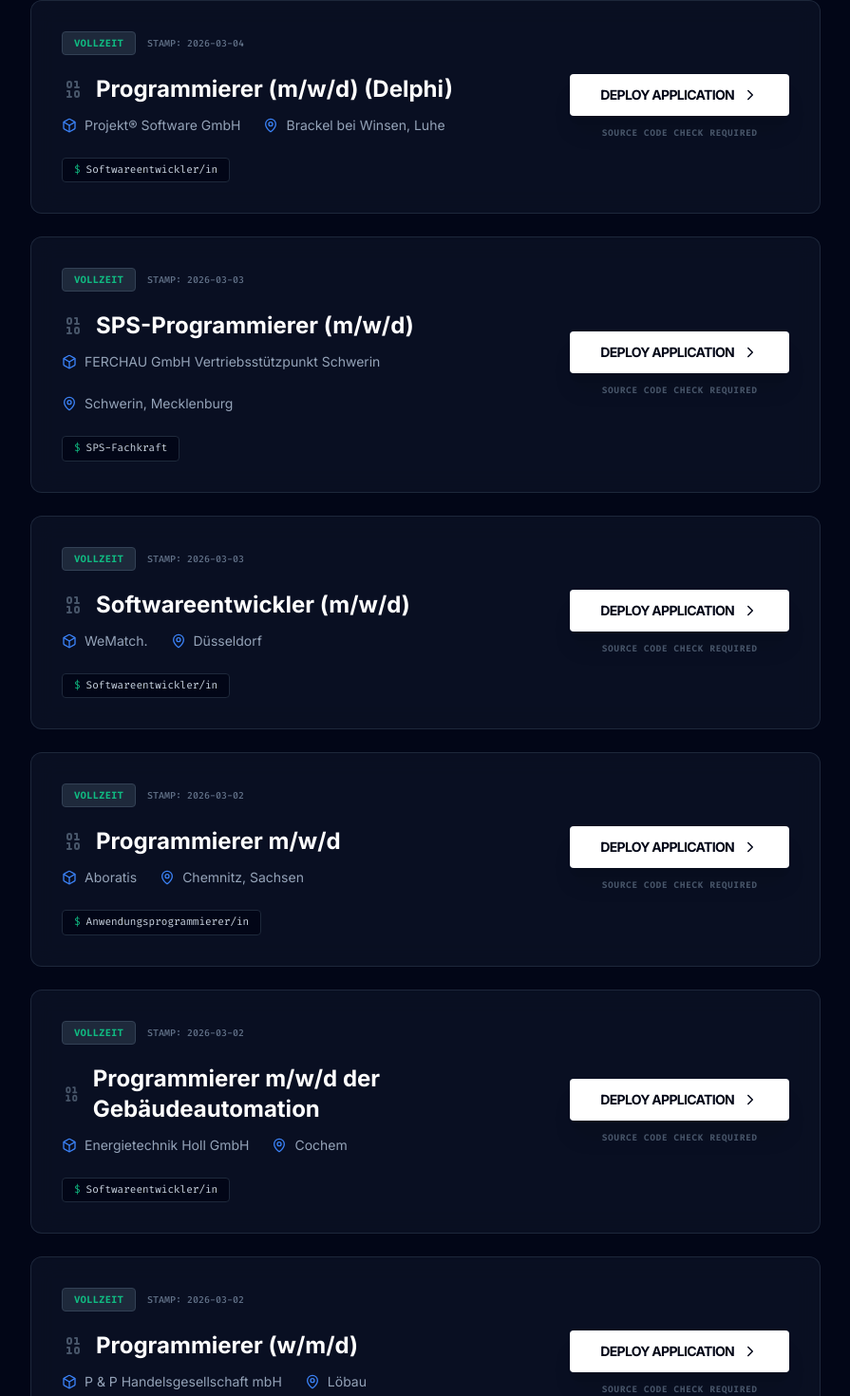
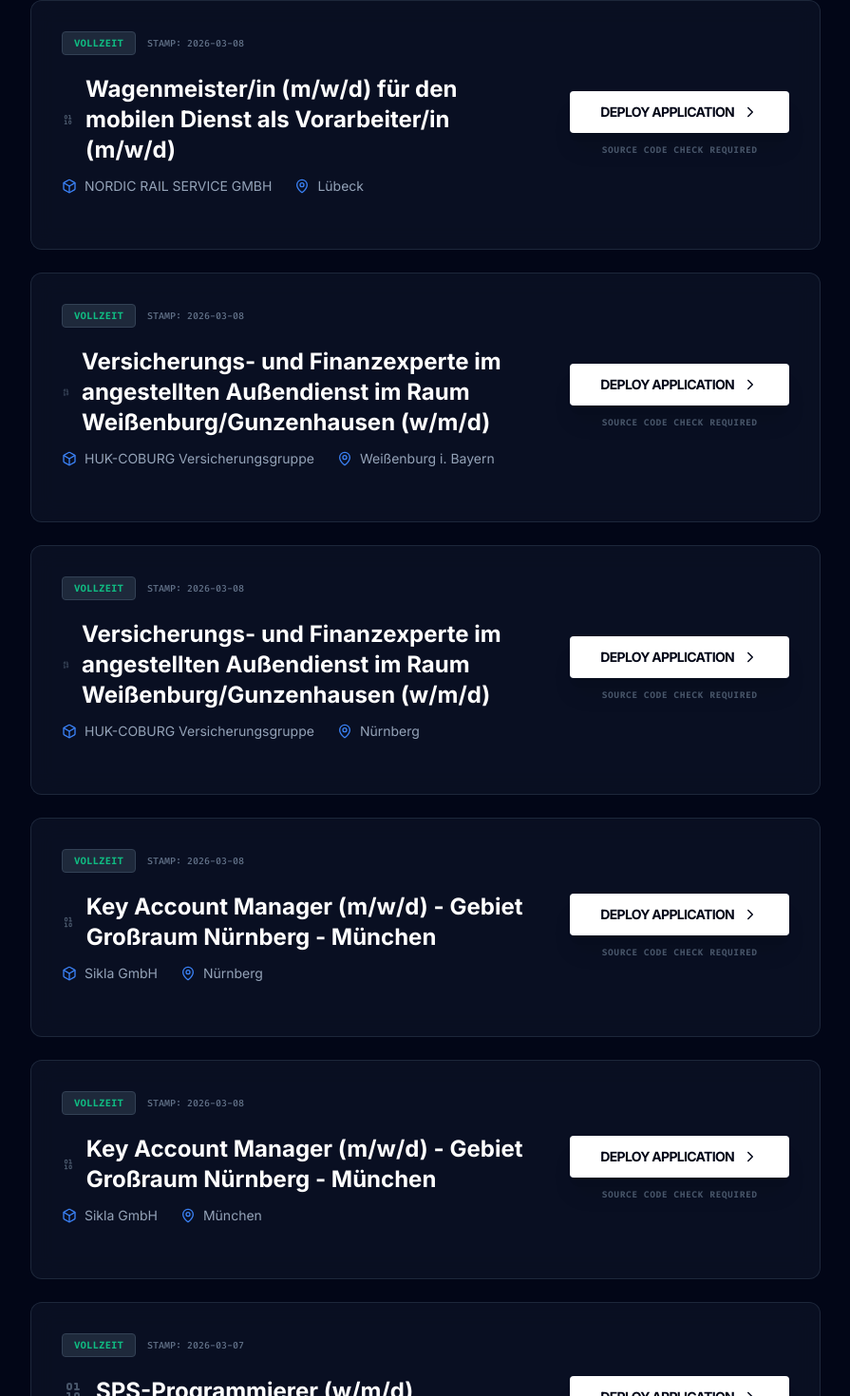
Before and after one commit to shufflethis/programmierer-stellen.de, a React (Vite) app: page / in a window 1280 px wide. Shown: the part 1234-2704 px from the top of the page at 95% size, without its empty margins (192-1087 px from the left). Built offline with nearby package versions, Linux system fonts and the light colour scheme.

Commit message:
chore: update job listings from external sources (HR-JobScraper)
25 jobs injected from: Arbeitsagentur, Indeed, StepStone, meinestadt.de

```diff
--- a/index.html
+++ b/index.html
@@ -139,115 +139,110 @@
   {
     "@context": "https://schema.org",
     "@type": "JobPosting",
-    "title": "Programmierer (m/w/d) (Delphi)",
-    "description": "Programmierer (m/w/d) (Delphi)",
-    "datePosted": "2026-03-04",
-    "validThrough": "2026-05-02",
+    "title": "Wagenmeister/in (m/w/d) für den mobilen Dienst als Vorarbeiter/in (m/w/d)",
+    "description": "Wagenmeister/in (m/w/d) für den mobilen Dienst als Vorarbeiter/in (m/w/d)",
+    "datePosted": "2026-03-08",
+    "validThrough": "2026-05-06",
     "employmentType": "FULL_TIME",
     "hiringOrganization": {
       "@type": "Organization",
-      "name": "Projekt® Software GmbH",
+      "name": "NORDIC RAIL SERVICE GMBH",
       "sameAs": "https://programmierer-stellen.de"
     },
     "jobLocation": {
       "@type": "Place",
       "address": {
         "@type": "PostalAddress",
-        "addressLocality": "Brackel bei Winsen, Luhe",
-        "addressCountry": "DE",
-        "addressRegion": "Niedersachsen"
+        "addressLocality": "Lübeck",
+        "addressCountry": "DE"
       }
     }
   },
   {
     "@context": "https://schema.org",
     "@type": "JobPosting",
-    "title": "SPS-Programmierer (m/w/d)",
-    "description": "SPS-Programmierer (m/w/d)",
-    "datePosted": "2026-03-03",
-    "validThrough": "2026-05-01",
+    "title": "Versicherungs- und Finanzexperte im angestellten Außendienst im Raum Weißenburg/Gunzenhausen (w/m/d)",
+    "description": "Versicherungs- und Finanzexperte im angestellten Außendienst im Raum Weißenburg/Gunzenhausen (w/m/d)",
+    "datePosted": "2026-03-08",
+    "validThrough": "2026-05-06",
     "employmentType": "FULL_TIME",
     "hiringOrganization": {
       "@type": "Organization",
-      "name": "FERCHAU GmbH Vertriebsstützpunkt Schwerin",
+      "name": "HUK-COBURG Versicherungsgruppe",
       "sameAs": "https://programmierer-stellen.de"
     },
     "jobLocation": {
       "@type": "Place",
       "address": {
         "@type": "PostalAddress",
-        "addressLocality": "Schwerin, Mecklenburg",
-        "addressCountry": "DE",
-        "addressRegion": "Mecklenburg-Vorpommern"
+        "addressLocality": "Weißenburg i. Bayern",
+        "addressCountry": "DE"
       }
     }
   },
   {
     "@context": "https://schema.org",
     "@type": "JobPosting",
-    "title": "Softwareentwickler (m/w/d)",
-    "description": "Softwareentwickler (m/w/d)",
-    "datePosted": "2026-03-03",
-    "validThrough": "2026-05-01",
+    "title": "Versicherungs- und Finanzexperte im angestellten Außendienst im Raum Weißenburg/Gunzenhausen (w/m/d)",
+    "description": "Versicherungs- und Finanzexperte im angestellten Außendienst im Raum Weißenburg/Gunzenhausen (w/m/d)",
+    "datePosted": "2026-03-08",
+    "validThrough": "2026-05-06",
     "employmentType": "FULL_TIME",
     "hiringOrganization": {
       "@type": "Organization",
-      "name": "WeMatch.",
+      "name": "HUK-COBURG Versicherungsgruppe",
       "sameAs": "https://programmierer-stellen.de"
     },
     "jobLocation": {
       "@type": "Place",
       "address": {
         "@type": "PostalAddress",
-        "addressLocality": "Düsseldorf",
-        "addressCountry": "DE",
-        "addressRegion": "Nordrhein-Westfalen"
+        "addressLocality": "Nürnberg",
+        "addressCountry": "DE"
       }
     }
   },
   {
     "@context": "https://schema.org",
     "@type": "JobPosting",
-    "title": "Programmierer m/w/d",
-    "description": "Programmierer m/w/d",
-    "datePosted": "2026-03-02",
-    "validThrough": "2026-04-30",
+    "title": "Key Account Manager (m/w/d) - Gebiet Großraum Nürnberg - München",
+    "description": "Key Account Manager (m/w/d) - Gebiet Großraum Nürnberg - München",
+    "datePosted": "2026-03-08",
+    "validThrough": "2026-05-06",
     "employmentType": "FULL_TIME",
     "hiringOrganization": {
       "@type": "Organization",
-      "name": "Aboratis",
+      "name": "Sikla GmbH",
       "sameAs": "https://programmierer-stellen.de"
     },
     "jobLocation": {
       "@type": "Place",
       "address": {
         "@type": "PostalAddress",
-        "addressLocality": "Chemnitz, Sachsen",
-        "addressCountry": "DE",
-        "addressRegion": "Sachsen"
+        "addressLocality": "Nürnberg",
+        "addressCountry": "DE"
       }
     }
   },
   {
     "@context": "https://schema.org",
     "@type": "JobPosting",
-    "title": "Programmierer m/w/d der Gebäudeautomation",
-    "description": "Programmierer m/w/d der Gebäudeautomation",
-    "datePosted": "2026-03-02",
-    "validThrough": "2026-04-30",
+    "title": "Key Account Manager (m/w/d) - Gebiet Großraum Nürnberg - München",
+    "description": "Key Account Manager (m/w/d) - Gebiet Großraum Nürnberg - München",
+    "datePosted": "2026-03-08",
+    "validThrough": "2026-05-06",
     "employmentType": "FULL_TIME",
     "hiringOrganization": {
       "@type": "Organization",
-      "name": "Energietechnik Holl GmbH",
+      "name": "Sikla GmbH",
       "sameAs": "https://programmierer-stellen.de"
     },
     "jobLocation": {
       "@type": "Place",
       "address": {
         "@type": "PostalAddress",
-        "addressLocality": "Cochem",
-        "addressCountry": "DE",
-        "addressRegion": "Rheinland-Pfalz"
+        "addressLocality": "München",
+        "addressCountry": "DE"
       }
     }
   }
--- a/pages/Home.tsx
+++ b/pages/Home.tsx
@@ -15,6 +15,132 @@ import { Search, MapPin, Filter, Terminal, Code2 } from 'lucide-react';
 const SAMPLE_JOBS: JobListing[] = [
   {
     id: '1',
+    title: 'Wagenmeister/in (m/w/d) für den mobilen Dienst als Vorarbeiter/in (m/w/d)',
+    company: 'NORDIC RAIL SERVICE GMBH',
+    location: 'Lübeck',
+    type: 'Vollzeit',
+    tags: [],
+    postedAt: '2026-03-08'
+  },
+  {
+    id: '2',
+    title: 'Versicherungs- und Finanzexperte im angestellten Außendienst im Raum Weißenburg/Gunzenhausen (w/m/d)',
+    company: 'HUK-COBURG Versicherungsgruppe',
+    location: 'Weißenburg i. Bayern',
+    type: 'Vollzeit',
+    tags: [],
+    postedAt: '2026-03-08'
+  },
+  {
+    id: '3',
+    title: 'Versicherungs- und Finanzexperte im angestellten Außendienst im Raum Weißenburg/Gunzenhausen (w/m/d)',
+    company: 'HUK-COBURG Versicherungsgruppe',
+    location: 'Nürnberg',
+    type: 'Vollzeit',
+    tags: [],
+    postedAt: '2026-03-08'
+  },
+  {
+    id: '4',
+    title: 'Key Account Manager (m/w/d) - Gebiet Großraum Nürnberg - München',
+    company: 'Sikla GmbH',
+    location: 'Nürnberg',
+    type: 'Vollzeit',
+    tags: [],
+    postedAt: '2026-03-08'
+  },
+  {
+    id: '5',
+    title: 'Key Account Manager (m/w/d) - Gebiet Großraum Nürnberg - München',
+    company: 'Sikla GmbH',
+    location: 'München',
+    type: 'Vollzeit',
+    tags: [],
+    postedAt: '2026-03-08'
+  },
+  {
+    id: '6',
+    title: 'SPS-Programmierer (w/m/d)',
+    company: 'Personalhaus EXPERT',
+    location: 'Bielefeld',
+    type: 'Vollzeit',
+    tags: ['SPS-Fachkraft'],
+    postedAt: '2026-03-07'
+  },
+  {
+    id: '7',
+    title: 'SPS Programmierer (m/w/d)',
+    company: 'Personalhaus EXPERT',
+    location: 'Bielefeld',
+    type: 'Vollzeit',
+    tags: ['SPS-Ingenieur/in'],
+    postedAt: '2026-03-07'
+  },
+  {
+    id: '8',
+    title: 'SPS-Programmierer (m/w/d)',
+    company: 'dosmatix GmbH',
+    location: 'Hausen, Niederbayern',
+    type: 'Vollzeit',
+    tags: ['SPS-Fachkraft'],
+    postedAt: '2026-03-06'
+  },
+  {
+    id: '9',
+    title: 'SPS-Programmierer (m/w/d)',
+    company: 'FERCHAU GmbH Niederlassung Aachen AF Haus 3. OG',
+    location: 'Aachen',
+    type: 'Vollzeit',
+    tags: ['SPS-Fachkraft'],
+    postedAt: '2026-03-06'
+  },
+  {
+    id: '10',
+    title: 'SPS-Programmierer (m/w/d)',
+    company: 'FERCHAU GmbH Niederlassung Bielefeld',
+    location: 'Bielefeld',
+    type: 'Vollzeit',
+    tags: ['SPS-Fachkraft'],
+    postedAt: '2026-03-06'
+  },
+  {
+    id: '11',
+    title: 'SPS-Programmierer (m/w/d)',
+    company: 'Alpha-Engineering KG - Erfurt',
+    location: 'Erfurt',
+    type: 'Vollzeit',
+    tags: ['SPS-Ingenieur/in'],
+    postedAt: '2026-03-06'
+  },
+  {
+    id: '12',
+    title: 'SPS-Programmierer (m/w/d)',
+    company: 'FERCHAU GmbH Niederlassung Friedrichshafen',
+    location: 'Wangen im Allgäu',
+    type: 'Vollzeit',
+    tags: ['SPS-Fachkraft'],
+    postedAt: '2026-03-05'
+  },
+  {
+    id: '13',
+    title: 'SPS-Programmierer (m/w/d)',
+    company: 'DEKRA Arbeit GmbH',
+    location: 'Heidenheim an der Brenz',
+    type: 'Vollzeit',
+    tags: ['SPS-Fachkraft'],
+    postedAt: '2026-03-05'
+  },
+  {
+    id: '14',
+    title: 'Programmierer (m/w/d)',
+    company: 'KRÖNING – Automation GmbH & Co. KG',
+    location: 'Dohna, Sachsen',
+    type: 'Vollzeit',
+    tags: ['Ingenieur/in - Mechatronik'],
+    postedAt: '2026-03-04'
+  },
+  {
+    id: '15',
     title: 'Programmierer (m/w/d) (Delphi)',
     company: 'Projekt® Software GmbH',
     location: 'Brackel bei Winsen, Luhe',
@@ -23,7 +149,7 @@ const SAMPLE_JOBS: JobListing[] = [
     postedAt: '2026-03-04'
   },
   {
-    id: '2',
+    id: '16',
     title: 'SPS-Programmierer (m/w/d)',
     company: 'FERCHAU GmbH Vertriebsstützpunkt Schwerin',
     location: 'Schwerin, Mecklenburg',
@@ -32,7 +158,7 @@ const SAMPLE_JOBS: JobListing[] = [
     postedAt: '2026-03-03'
   },
   {
-    id: '3',
+    id: '17',
     title: 'Softwareentwickler (m/w/d)',
     company: 'WeMatch.',
     location: 'Düsseldorf',
@@ -41,7 +167,7 @@ const SAMPLE_JOBS: JobListing[] = [
     postedAt: '2026-03-03'
   },
   {
-    id: '4',
+    id: '18',
     title: 'Programmierer m/w/d',
     company: 'Aboratis',
     location: 'Chemnitz, Sachsen',
@@ -50,7 +176,7 @@ const SAMPLE_JOBS: JobListing[] = [
     postedAt: '2026-03-02'
   },
   {
-    id: '5',
+    id: '19',
     title: 'Programmierer m/w/d der Gebäudeautomation',
     company: 'Energietechnik Holl GmbH',
     location: 'Cochem',
@@ -59,7 +185,7 @@ const SAMPLE_JOBS: JobListing[] = [
     postedAt: '2026-03-02'
   },
   {
-    id: '6',
+    id: '20',
     title: 'Programmierer (w/m/d)',
     company: 'P & P Handelsgesellschaft mbH',
     location: 'Löbau',
@@ -68,7 +194,7 @@ const SAMPLE_JOBS: JobListing[] = [
     postedAt: '2026-03-02'
   },
   {
-    id: '7',
+    id: '21',
     title: 'CAD/CAM - Programmierer (m/w/d)',
     company: 'Tempton Personaldienstleistungen GmbH NL Viechtach',
     location: 'Geiersthal',
@@ -77,7 +203,7 @@ const SAMPLE_JOBS: JobListing[] = [
     postedAt: '2026-03-02'
   },
   {
-    id: '8',
+    id: '22',
     title: 'SPS-Programmierer (m/w/d)',
     company: 'DEKRA Arbeit GmbH',
     location: 'Bremen',
@@ -86,7 +212,7 @@ const SAMPLE_JOBS: JobListing[] = [
     postedAt: '2026-03-02'
   },
   {
-    id: '9',
+    id: '23',
     title: 'SPS Programmierer (m/w/d)',
     company: 'JobImpulse Süd GmbH Nürtingen',
     location: 'Winterbach bei Schorndorf, Württ.',
@@ -95,7 +221,7 @@ const SAMPLE_JOBS: JobListing[] = [
     postedAt: '2026-03-02'
   },
   {
-    id: '10',
+    id: '24',
     title: 'CAM-Programmierer (w/m/d)',
     company: 'Piening GmbH',
     location: 'Berlin',
@@ -104,139 +230,13 @@ const SAMPLE_JOBS: JobListing[] = [
     postedAt: '2026-03-02'
   },
   {
-    id: '11',
+    id: '25',
     title: 'SPS Programmierer:in',
     company: 'Baljer & Zembrod GmbH & Co. KG',
     location: 'Altshausen',
     type: 'Vollzeit',
     tags: ['SPS-Fachkraft'],
     postedAt: '2026-03-02'
-  },
-  {
-    id: '12',
-    title: 'SPS-Programmierer (m/w/d)',
-    company: 'FERCHAU GmbH Niederlassung Frankfurt',
-    location: 'Glauburg',
-    type: 'Vollzeit',
-    tags: ['SPS-Fachkraft'],
-    postedAt: '2026-03-02'
-  },
-  {
-    id: '13',
-    title: 'SPS-Programmierer (m/w/d)',
-    company: 'FERCHAU GmbH Niederlassung Dresden',
-    location: 'Dresden',
-    type: 'Vollzeit',
-    tags: ['SPS-Fachkraft'],
-    postedAt: '2026-03-02'
-  },
-  {
-    id: '14',
-    title: 'SPS-Programmierer (m/w/d)',
-    company: 'FERCHAU GmbH Niederlassung Augsburg',
-    location: 'Augsburg, Bayern',
-    type: 'Vollzeit',
-    tags: ['SPS-Fachkraft'],
-    postedAt: '2026-03-02'
-  },
-  {
-    id: '15',
-    title: 'SPS-Programmierer (m/w/d)',
-    company: 'FERCHAU GmbH Niederlassung Hannover',
-    location: 'Hannover',
-    type: 'Vollzeit',
-    tags: ['SPS-Fachkraft'],
-    postedAt: '2026-03-02'
-  },
-  {
-    id: '16',
-    title: 'SPS-Programmierer (m/w/d)',
-    company: 'FERCHAU GmbH Wiesbaden Pharma & Life Science',
-    location: 'Wiesbaden',
-    type: 'Vollzeit',
-    tags: ['SPS-Fachkraft'],
-    postedAt: '2026-03-02'
-  },
-  {
-    id: '17',
-    title: 'SPS-Programmierer (m/w/d)',
-    company: 'FERCHAU GmbH Niederlassung Bremen City',
-    location: 'Bremen',
-    type: 'Vollzeit',
-    tags: ['SPS-Fachkraft'],
-    postedAt: '2026-03-02'
-  },
-  {
-    id: '18',
-    title: 'SPS-Programmierer (m/w/d)',
-    company: 'FERCHAU GmbH Vertriebsstützpunkt Oelde',
-    location: 'Oelde, Westfalen',
-    type: 'Vollzeit',
-    tags: ['SPS-Fachkraft'],
-    postedAt: '2026-03-02'
-  },
-  {
-    id: '19',
-    title: 'SPS-Programmierer (m/w/d)',
-    company: 'FERCHAU GmbH Niederlassung Erfurt',
-    location: 'Nordhausen, Thüringen',
-    type: 'Vollzeit',
-    tags: ['SPS-Fachkraft'],
-    postedAt: '2026-03-02'
-  },
-  {
-    id: '20',
-    title: 'NC-Programmierer (m/w/d)',
-    company: 'TimePartner Personalmanagement GmbH',
-    location: 'Augsburg, Bayern',
-    type: 'Vollzeit',
-    tags: ['Anwendungsprogrammierer/in'],
-    postedAt: '2026-03-01'
-  },
-  {
-    id: '21',
-    title: 'Programmierer',
-    company: 'Zikon GmbH',
-    location: 'Erfurt',
-    type: 'Vollzeit',
-    tags: ['Konstruktionsmechaniker/in - Feinblechbautechnik'],
-    postedAt: '2026-02-27'
-  },
-  {
-    id: '22',
-    title: 'Programmierer (m/w/d)',
-    company: 'DIS AG Industrie',
-    location: 'Pforzheim',
-    type: 'Vollzeit',
-    tags: ['Fachinformatiker/in - Anwendungsentwicklung'],
-    postedAt: '2026-02-27'
-  },
-  {
-    id: '23',
-    title: 'Programmierer (m/w/d)',
-    company: 'G.I.S. Gesellschaft für Industrieservice',
-    location: 'Karlstein am Main',
-    type: 'Vollzeit',
-    tags: ['Fachinformatiker/in - Anwendungsentwicklung'],
-    postedAt: '2026-02-23'
-  },
-  {
-    id: '24',
-    title: 'Programmierer (w/m/d)',
-    company: 'Brunel GmbH NL Aachen',
-    location: 'Aachen',
-    type: 'Vollzeit',
-    tags: ['Informatiker/in'],
-    postedAt: '2026-02-13'
-  },
-  {
-    id: '25',
-    title: 'Programmierer (m/w/d)',
-    company: 'AlphaConsult KG',
-    location: 'Cham, Oberpfalz',
-    type: 'Vollzeit',
-    tags: ['Systemprogrammierer/in'],
-    postedAt: '2026-02-05'
   }
 ];
 
```
Also changed, not shown: 1 other file (tests, documents, lock files or other folders).
